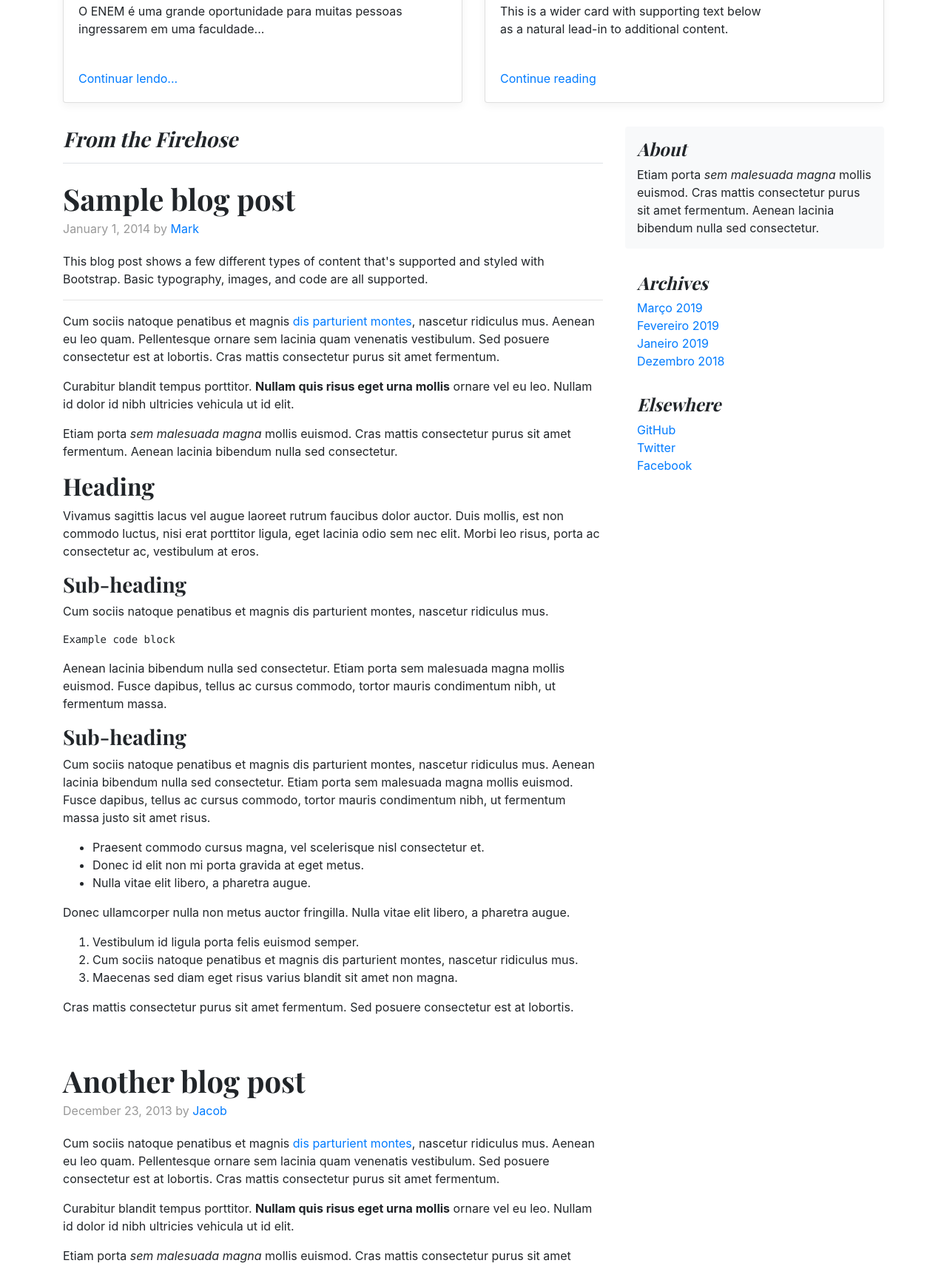
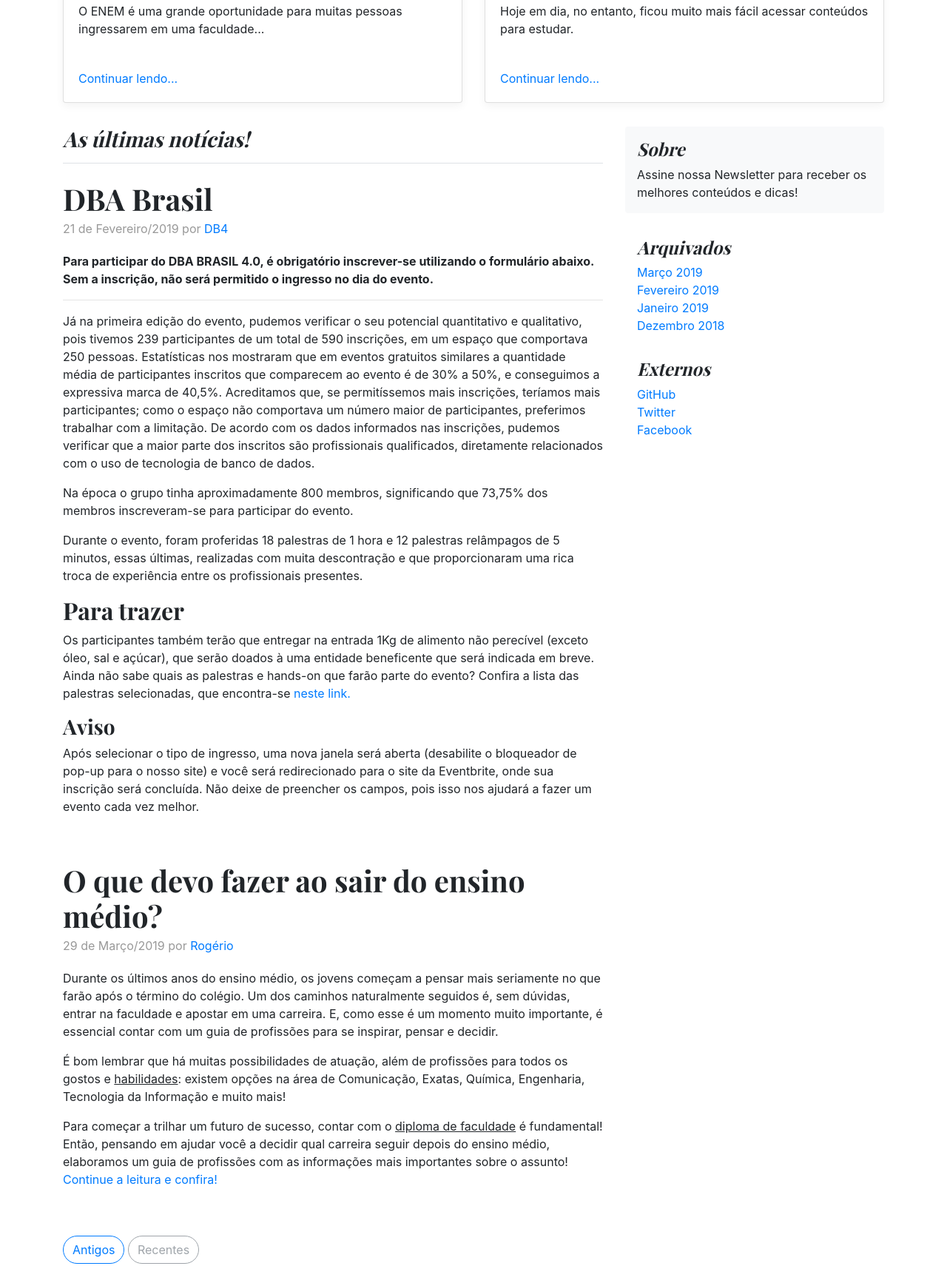
Before and after one commit to Edu-Santana/AC3Pages, a plain HTML site: page noticias.html in a window 1280 px wide. Shown: the part 739-2450 px from the top of the page at 74% size. Drawn offline with nearby package versions, Linux system fonts and the light colour scheme; a script that the page names is missing; files whose address does not match are found by name.

Commit message:
mais noticias e index

```diff
--- a/noticias.html
+++ b/noticias.html
@@ -107,10 +107,10 @@
                 <a class="text-dark" href="#">Apps para vestibulares</a>
               </h3>
               <div class="mb-1 text-muted">Mar 25</div>
-              <p class="card-text mb-auto">This is a wider card with supporting text below as a natural lead-in to additional content.</p>
-              <a href="#">Continue reading</a>
+              <p class="card-text mb-auto">Hoje em dia, no entanto, ficou muito mais fácil acessar conteúdos para estudar.</p>
+              <a href="https://bit.ly/2TNXH39">Continuar lendo...</a>
             </div>
-            <img class="card-img-right flex-auto d-none d-md-block" data-src="holder.js/200x250?theme=thumb" alt="Card image cap">
+            <!--<img class="card-img-right flex-auto d-none d-md-block" data-src="holder.js/200x250?theme=thumb" alt="Card image cap"> -->
           </div>
         </div>
       </div>
@@ -120,83 +120,67 @@
       <div class="row">
         <div class="col-md-8 blog-main">
           <h3 class="pb-3 mb-4 font-italic border-bottom">
-            From the Firehose
+            As últimas notícias!
           </h3>
 
           <div class="blog-post">
-            <h2 class="blog-post-title">Sample blog post</h2>
-            <p class="blog-post-meta">January 1, 2014 by <a href="#">Mark</a></p>
+            <h2 class="blog-post-title">DBA Brasil</h2>
+            <p class="blog-post-meta">21 de Fevereiro/2019 por <a href="#">DB4</a></p>
 
-            <p>This blog post shows a few different types of content that's supported and styled with Bootstrap. Basic typography, images, and code are all supported.</p>
+            <p><strong>
+                Para participar do DBA BRASIL 4.0, é obrigatório inscrever-se utilizando o formulário abaixo. Sem a inscrição, não será permitido o ingresso no dia do evento.</p></strong>
             <hr>
-            <p>Cum sociis natoque penatibus et magnis <a href="#">dis parturient montes</a>, nascetur ridiculus mus. Aenean eu leo quam. Pellentesque ornare sem lacinia quam venenatis vestibulum. Sed posuere consectetur est at lobortis. Cras mattis consectetur purus sit amet fermentum.</p>
+            <p>Já na primeira edição do evento, pudemos verificar o seu potencial quantitativo e
+              qualitativo, pois tivemos 239 participantes de um total de 590 inscrições, em um
+              espaço que comportava 250 pessoas. Estatísticas nos mostraram que em eventos
+              gratuitos similares a quantidade média de participantes inscritos que comparecem
+              ao evento é de 30% a 50%, e conseguimos a expressiva marca de 40,5%. Acreditamos
+              que, se permitíssemos mais inscrições, teríamos mais participantes; como o espaço
+              não comportava um número maior de participantes, preferimos trabalhar com a
+              limitação. De acordo com os dados informados nas inscrições, pudemos verificar
+               que a maior parte dos inscritos são profissionais qualificados,
+               diretamente relacionados com o uso de tecnologia de banco de dados.</p>
             <blockquote>
-              <p>Curabitur blandit tempus porttitor. <strong>Nullam quis risus eget urna mollis</strong> ornare vel eu leo. Nullam id dolor id nibh ultricies vehicula ut id elit.</p>
+              <p>Na época o grupo tinha aproximadamente 800 membros, significando que 73,75% dos membros inscreveram-se para participar do evento.</p>
             </blockquote>
-            <p>Etiam porta <em>sem malesuada magna</em> mollis euismod. Cras mattis consectetur purus sit amet fermentum. Aenean lacinia bibendum nulla sed consectetur.</p>
-            <h2>Heading</h2>
-            <p>Vivamus sagittis lacus vel augue laoreet rutrum faucibus dolor auctor. Duis mollis, est non commodo luctus, nisi erat porttitor ligula, eget lacinia odio sem nec elit. Morbi leo risus, porta ac consectetur ac, vestibulum at eros.</p>
-            <h3>Sub-heading</h3>
-            <p>Cum sociis natoque penatibus et magnis dis parturient montes, nascetur ridiculus mus.</p>
-            <pre><code>Example code block</code></pre>
-            <p>Aenean lacinia bibendum nulla sed consectetur. Etiam porta sem malesuada magna mollis euismod. Fusce dapibus, tellus ac cursus commodo, tortor mauris condimentum nibh, ut fermentum massa.</p>
-            <h3>Sub-heading</h3>
-            <p>Cum sociis natoque penatibus et magnis dis parturient montes, nascetur ridiculus mus. Aenean lacinia bibendum nulla sed consectetur. Etiam porta sem malesuada magna mollis euismod. Fusce dapibus, tellus ac cursus commodo, tortor mauris condimentum nibh, ut fermentum massa justo sit amet risus.</p>
-            <ul>
-              <li>Praesent commodo cursus magna, vel scelerisque nisl consectetur et.</li>
-              <li>Donec id elit non mi porta gravida at eget metus.</li>
-              <li>Nulla vitae elit libero, a pharetra augue.</li>
-            </ul>
-            <p>Donec ullamcorper nulla non metus auctor fringilla. Nulla vitae elit libero, a pharetra augue.</p>
-            <ol>
-              <li>Vestibulum id ligula porta felis euismod semper.</li>
-              <li>Cum sociis natoque penatibus et magnis dis parturient montes, nascetur ridiculus mus.</li>
-              <li>Maecenas sed diam eget risus varius blandit sit amet non magna.</li>
-            </ol>
-            <p>Cras mattis consectetur purus sit amet fermentum. Sed posuere consectetur est at lobortis.</p>
+            <p>Durante o evento, foram proferidas 18 palestras de 1 hora e 12 palestras relâmpagos de 5 minutos, essas últimas, realizadas com muita descontração e que proporcionaram uma rica troca de experiência entre os profissionais presentes.</p>
+            <h2>Para trazer</h2>
+            <p>Os participantes também terão que entregar na entrada 1Kg de alimento não perecível (exceto óleo, sal e açúcar), que serão doados  à uma entidade beneficente que será indicada em breve.
+
+                Ainda não sabe quais as palestras e hands-on que farão parte do evento? Confira a lista das palestras selecionadas, que encontra-se <a href="https://dbabrasil.net.br/db4/lista-palestras-handson/">neste link.</p></a>
+            <h3>Aviso</h3>
+            <p>Após selecionar o tipo de ingresso, uma nova janela será aberta (desabilite o bloqueador de pop-up para o nosso site) e você será redirecionado para o site da Eventbrite, onde sua inscrição será concluída. Não deixe de preencher os campos, pois isso nos ajudará a fazer um evento cada vez melhor.
+              </p>
           </div><!-- /.blog-post -->
 
           <div class="blog-post">
-            <h2 class="blog-post-title">Another blog post</h2>
-            <p class="blog-post-meta">December 23, 2013 by <a href="#">Jacob</a></p>
+            <h2 class="blog-post-title">O que devo fazer ao sair do ensino médio?</h2>
+            <p class="blog-post-meta">29 de Março/2019 por <a href="#">Rogério</a></p>
 
-            <p>Cum sociis natoque penatibus et magnis <a href="#">dis parturient montes</a>, nascetur ridiculus mus. Aenean eu leo quam. Pellentesque ornare sem lacinia quam venenatis vestibulum. Sed posuere consectetur est at lobortis. Cras mattis consectetur purus sit amet fermentum.</p>
+            <p>Durante os últimos anos do ensino médio, os jovens começam a pensar mais seriamente no que farão após o término do colégio. Um dos caminhos naturalmente seguidos é, sem dúvidas, entrar na faculdade e apostar em uma carreira. E, como esse é um momento muito importante, é essencial contar com um guia de profissões para se inspirar, pensar e decidir.</p>
             <blockquote>
-              <p>Curabitur blandit tempus porttitor. <strong>Nullam quis risus eget urna mollis</strong> ornare vel eu leo. Nullam id dolor id nibh ultricies vehicula ut id elit.</p>
+              <p>É bom lembrar que há muitas possibilidades de atuação, além de profissões para todos os gostos e <u>habilidades</u>: existem opções na área de Comunicação, Exatas, Química, Engenharia, Tecnologia da Informação e muito mais!
+                </p>
             </blockquote>
-            <p>Etiam porta <em>sem malesuada magna</em> mollis euismod. Cras mattis consectetur purus sit amet fermentum. Aenean lacinia bibendum nulla sed consectetur.</p>
-            <p>Vivamus sagittis lacus vel augue laoreet rutrum faucibus dolor auctor. Duis mollis, est non commodo luctus, nisi erat porttitor ligula, eget lacinia odio sem nec elit. Morbi leo risus, porta ac consectetur ac, vestibulum at eros.</p>
+            Para começar a trilhar um futuro de sucesso, contar com o <u>diploma de faculdade</u> é fundamental! Então, pensando em ajudar você a decidir qual carreira seguir depois do ensino médio, elaboramos um guia de profissões com as informações mais importantes sobre o assunto! <a href="https://bit.ly/2VcFptE">Continue a leitura e confira!</a></p>
           </div><!-- /.blog-post -->
 
-          <div class="blog-post">
-            <h2 class="blog-post-title">New feature</h2>
-            <p class="blog-post-meta">December 14, 2013 by <a href="#">Chris</a></p>
-
-            <p>Cum sociis natoque penatibus et magnis dis parturient montes, nascetur ridiculus mus. Aenean lacinia bibendum nulla sed consectetur. Etiam porta sem malesuada magna mollis euismod. Fusce dapibus, tellus ac cursus commodo, tortor mauris condimentum nibh, ut fermentum massa justo sit amet risus.</p>
-            <ul>
-              <li>Praesent commodo cursus magna, vel scelerisque nisl consectetur et.</li>
-              <li>Donec id elit non mi porta gravida at eget metus.</li>
-              <li>Nulla vitae elit libero, a pharetra augue.</li>
-            </ul>
-            <p>Etiam porta <em>sem malesuada magna</em> mollis euismod. Cras mattis consectetur purus sit amet fermentum. Aenean lacinia bibendum nulla sed consectetur.</p>
-            <p>Donec ullamcorper nulla non metus auctor fringilla. Nulla vitae elit libero, a pharetra augue.</p>
-          </div><!-- /.blog-post -->
 
           <nav class="blog-pagination">
-            <a class="btn btn-outline-primary" href="#">Older</a>
-            <a class="btn btn-outline-secondary disabled" href="#">Newer</a>
+            <a class="btn btn-outline-primary" href="#">Antigos</a>
+            <a class="btn btn-outline-secondary disabled" href="#">Recentes</a>
           </nav>
 
         </div><!-- /.blog-main -->
 
         <aside class="col-md-4 blog-sidebar">
           <div class="p-3 mb-3 bg-light rounded">
-            <h4 class="font-italic">About</h4>
-            <p class="mb-0">Etiam porta <em>sem malesuada magna</em> mollis euismod. Cras mattis consectetur purus sit amet fermentum. Aenean lacinia bibendum nulla sed consectetur.</p>
+            <h4 class="font-italic">Sobre</h4>
+            <p class="mb-0">Assine nossa Newsletter para receber os melhores conteúdos e dicas!</p>
           </div>
 
           <div class="p-3">
-            <h4 class="font-italic">Archives</h4>
+            <h4 class="font-italic">Arquivados</h4>
             <ol class="list-unstyled mb-0">
               <li><a href="#">Março 2019</a></li>
               <li><a href="#">Fevereiro 2019</a></li>
@@ -206,7 +190,7 @@
           </div>
 
           <div class="p-3">
-            <h4 class="font-italic">Elsewhere</h4>
+            <h4 class="font-italic">Externos</h4>
             <ol class="list-unstyled">
               <li><a href="#">GitHub</a></li>
               <li><a href="#">Twitter</a></li>
@@ -220,9 +204,9 @@
     </main><!-- /.container -->
 
     <footer class="blog-footer">
-      <p>Blog template built for <a href="https://getbootstrap.com/">Bootstrap</a> by <a href="https://twitter.com/mdo">@mdo</a>.</p>
+        <p>&copy; 2018-2019 Impacta Treinamentos. &middot; <a href="#">Privacidade</a> &middot; <a href="#">Termos</a></p>
       <p>
-        <a href="#">Back to top</a>
+        <a href="#">Volta ao topo</a>
       </p>
     </footer>
 
```
Also changed, not shown: index.html (+13 -13 lines), img/mec.jpg (added), img/pdca.png (added).
